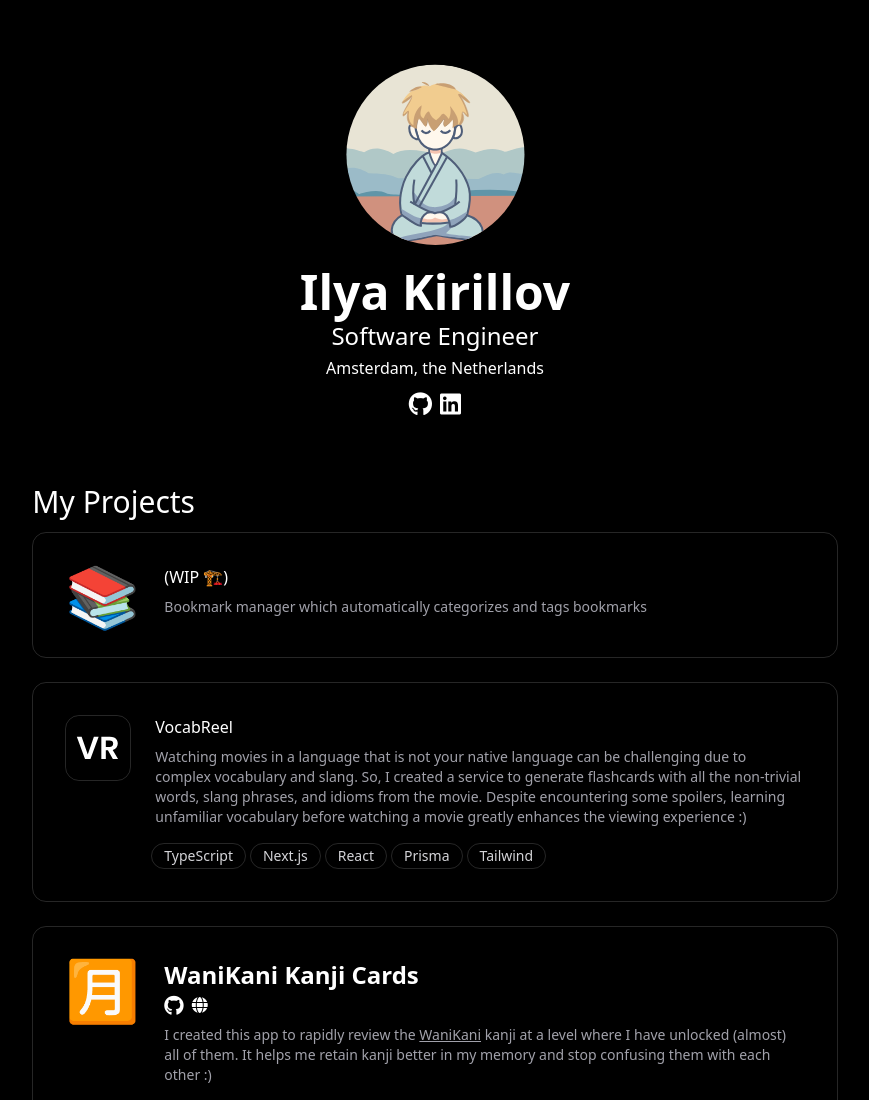
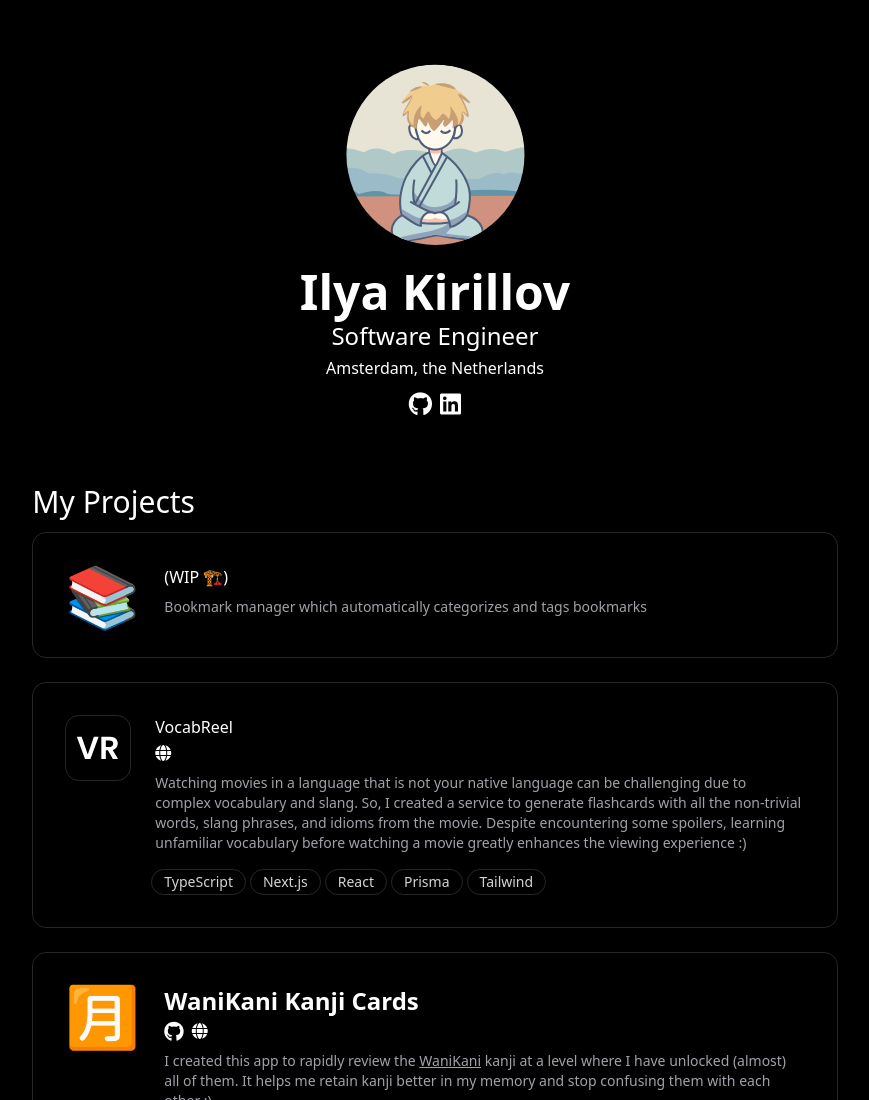
Before and after one commit to darthorimar/darthorimar.github.io, a plain HTML site: page index.html in a window 1280 px wide. Shown: the top 1100 px of the page, without its empty margins (205-1074 px from the left). Drawn offline with Linux system fonts and the light colour scheme.

Commit message:
Add more explicit link to vocabreel

```diff
--- a/index.html
+++ b/index.html
@@ -63,6 +63,11 @@
                     <a href="https://vocabreel.com" target="_blank">
                         VocabReel
                     </a>
+                    <div class="mt-0.5 flex gap-2">
+                        <a href="https://vocabreel.com" target="_blank" class="block ">
+                            <i class="fa-solid fa-globe"></i>
+                        </a>
+                    </div>
                     <p class="text-sm my-2 break-words" style="color: rgb(161, 161, 170)">
                         Watching movies in a language that is not your native language can be challenging due to
                         complex vocabulary and slang. So, I created a service to generate flashcards with all the
```
